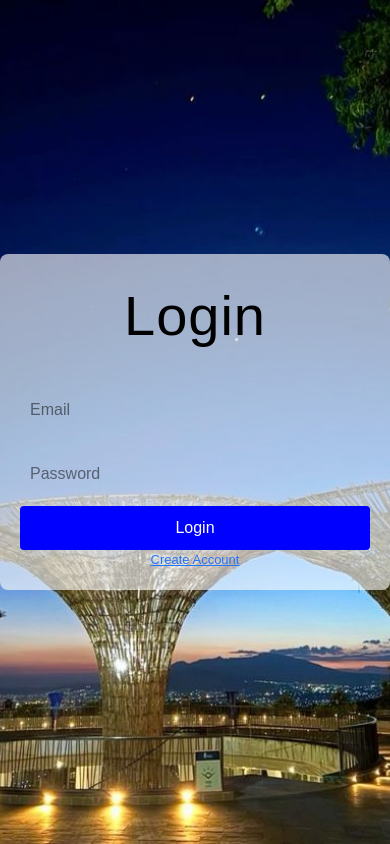
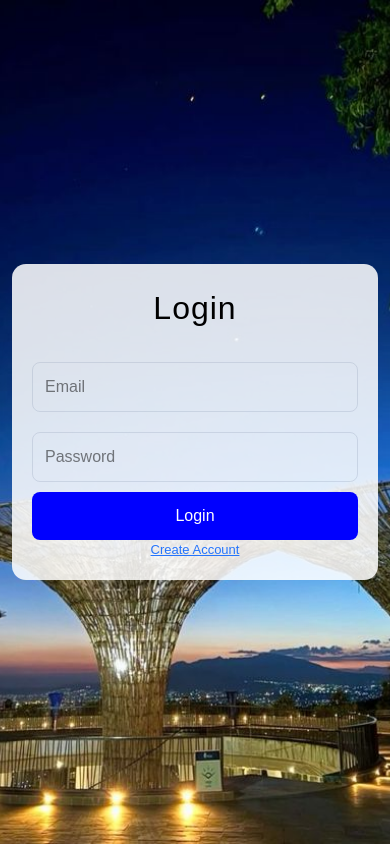
Before and after one commit to gelu1243-max/tourism-booking, a React (Vite) app in the folder client/: page /login in a window 390 px wide. Built offline with nearby package versions, Linux system fonts and the light colour scheme; no server answers.

Commit message:
Make login/signup pages responsive

```diff
--- a/client/components/index.css
+++ b/client/components/index.css
@@ -7,42 +7,73 @@ main{
   display: flex;
   justify-content: center;
   align-items: center;
+  padding: 40px 20px;
 }
 
 .container {
   width: 100%;
-  max-width: 400px;
+  max-width: 420px;
   margin: 0 auto;
-  padding: 20px;
-  border-radius: 8px;
-  background-color: rgba(255, 255, 255, 0.618);
-
+  padding: 24px;
+  border-radius: 16px;
+  background-color: rgba(255, 255, 255, 0.86);
+  box-shadow: 0 20px 80px rgba(15, 23, 42, 0.12);
 }
 input {
-  width: 90% ;
-  padding: 10px;
+  width: 100%;
+  padding: 14px;
   margin: 10px 0;
-  border: 1px solid var(--border);
-  border-radius: 4px;
+  border: 1px solid rgba(148, 163, 184, 0.3);
+  border-radius: 8px;
 }
 button {
   width: 100%;
-  padding: 10px;
+  padding: 14px;
   background-color: blue;
   color: #fff;
   border: none;
-  border-radius: 4px;
+  border-radius: 8px;
   cursor: pointer;
 }
 button:hover {
   background-color: rgb(0, 0, 255, 0.8);
-
 }
 h1 {
   margin-bottom: 20px;
   text-align: center;
-  font-size: 3.5rem;
+  font-size: 3.2rem;
   letter-spacing: 1px;
+}
+
+@media (max-width: 640px) {
+  main {
+    padding: 24px 16px;
+  }
+  .container {
+    padding: 20px;
+    border-radius: 14px;
+  }
+  h1 {
+    font-size: 2.4rem;
+  }
+  input {
+    padding: 12px;
+  }
+  button {
+    padding: 12px;
+  }
+}
+
+@media (max-width: 480px) {
+  main {
+    padding: 18px 12px;
+  }
+  .container {
+    max-width: 100%;
+  }
+  h1 {
+    font-size: 2rem;
+  }
 }
 .link{
   color: #2575fc;
```
